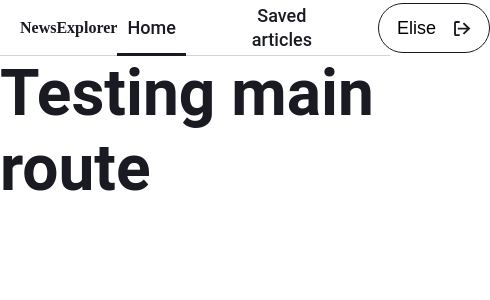
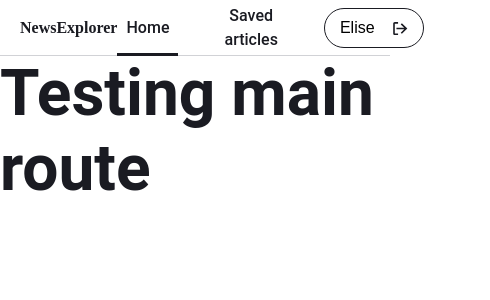
Before and after one commit to rileydanejohnston/news-explorer-frontend, a React (Create React App) app: page / in a window 390 px wide. Shown: the top 300 px of the page, 490 px wide, since content can reach past the window. Built offline with nearby package versions, Linux system fonts and the light colour scheme.

Commit message:
feat: add media queries for below 1024px to nav

```diff
--- a/src/components/Navigation/styledNavigation.js
+++ b/src/components/Navigation/styledNavigation.js
@@ -11,6 +11,10 @@ export const NavList = styled.ul`
   align-items: center;
   grid-gap: 34px;
   height: 100%;
+
+  @media( max-width: 1023px) {
+    grid-gap: 16px;
+  }
 `;
 
 export const NavItem = styled.li`
@@ -19,11 +23,19 @@ export const NavItem = styled.li`
   padding: 0 10px;
   height: 100%;
   box-shadow: ${(props) => (props.path === '/' ? '0px -3px 0px 0px #1A1B22 inset' : 'none')};
+
+  @media( max-width: 1023px) {
+    padding: 0 9px;
+  }
 `;
 
 export const NavItemNews = styled(NavItem)`
   padding: 0 32px;
   box-shadow: ${(props) => (props.path === '/saved-news' ? '0px -3px 0px 0px #1A1B22 inset' : 'none')};
+
+  @media( max-width: 1023px) {
+    padding: 0 30px;
+  }
 `;
 
 export const NavItemBtn = styled(NavItem)`
@@ -38,6 +50,10 @@ export const NavText = styled(NavLink)`
   line-height: 24px;
   text-align: center;
   color: #1A1B22;
+
+  @media( max-width: 1023px) {
+    font-size: 16px;
+  }
 `;
 
 export const NavButton = styled.button`
@@ -51,8 +67,16 @@ export const NavButton = styled.button`
   display: flex;
   align-items: center;
   justify-content: ${(props) => (props.loggedIn ? 'space-between' : 'center' )};
-  padding: ${(props) => (props.loggedIn ? '12px 18px' : '12px' )};
-  width: ${(props) => (props.loggedIn ? 'auto' : '176px' )};
+  padding: ${(props) => (props.loggedIn ? '0 18px' : '0' )};
+  width: ${(props) => (props.loggedIn ? '112px' : '176px' )};
+  height: 48px;
+
+  @media( max-width: 1023px) {
+    height: 40px;
+    font-size: 16px;
+    padding: ${(props) => (props.loggedIn ? '0 15px' : '0' )};
+    width: ${(props) => (props.loggedIn ? '100px' : '152px' )};
+  }
 
   &:hover {
     cursor: pointer;
```
